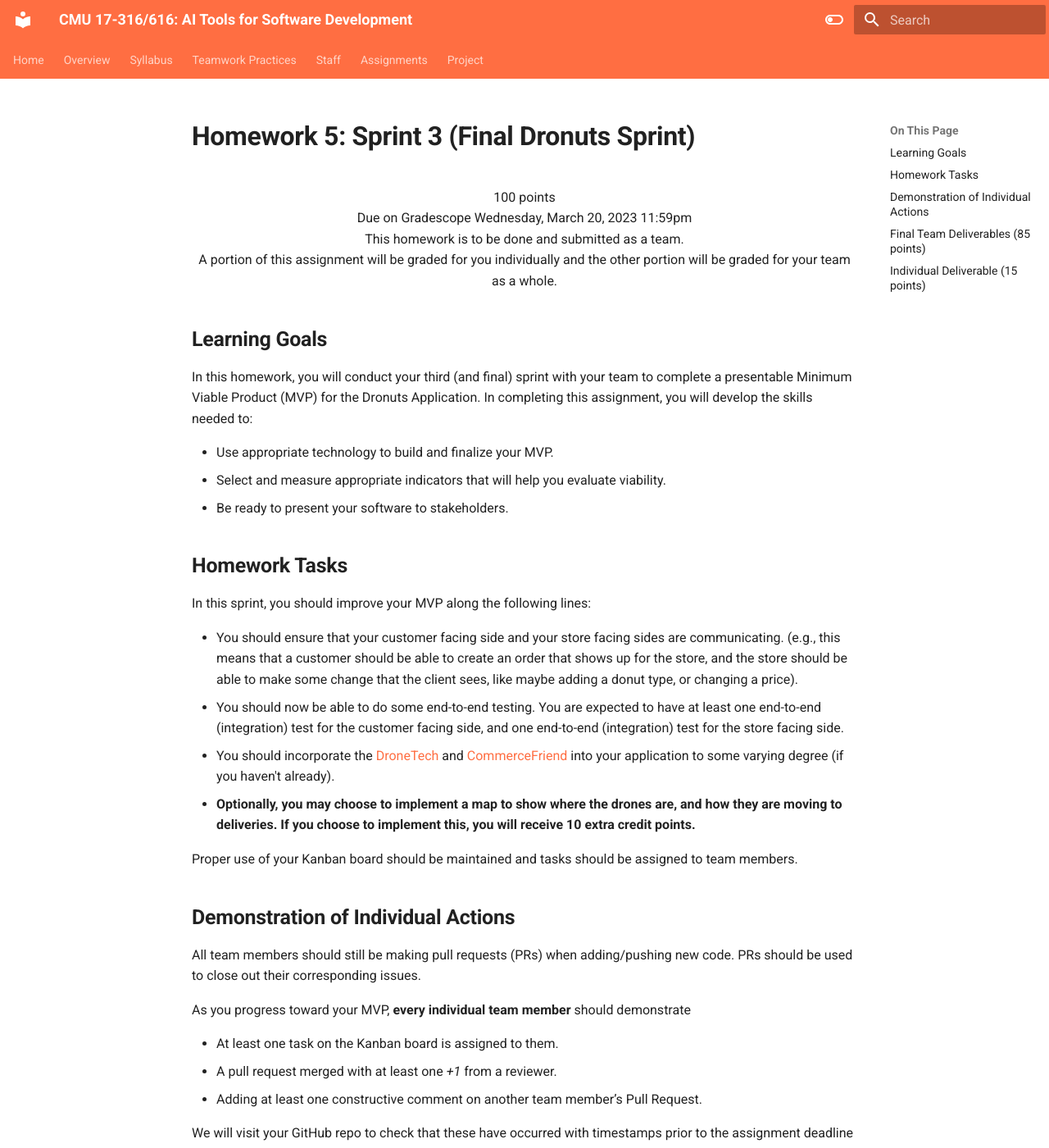
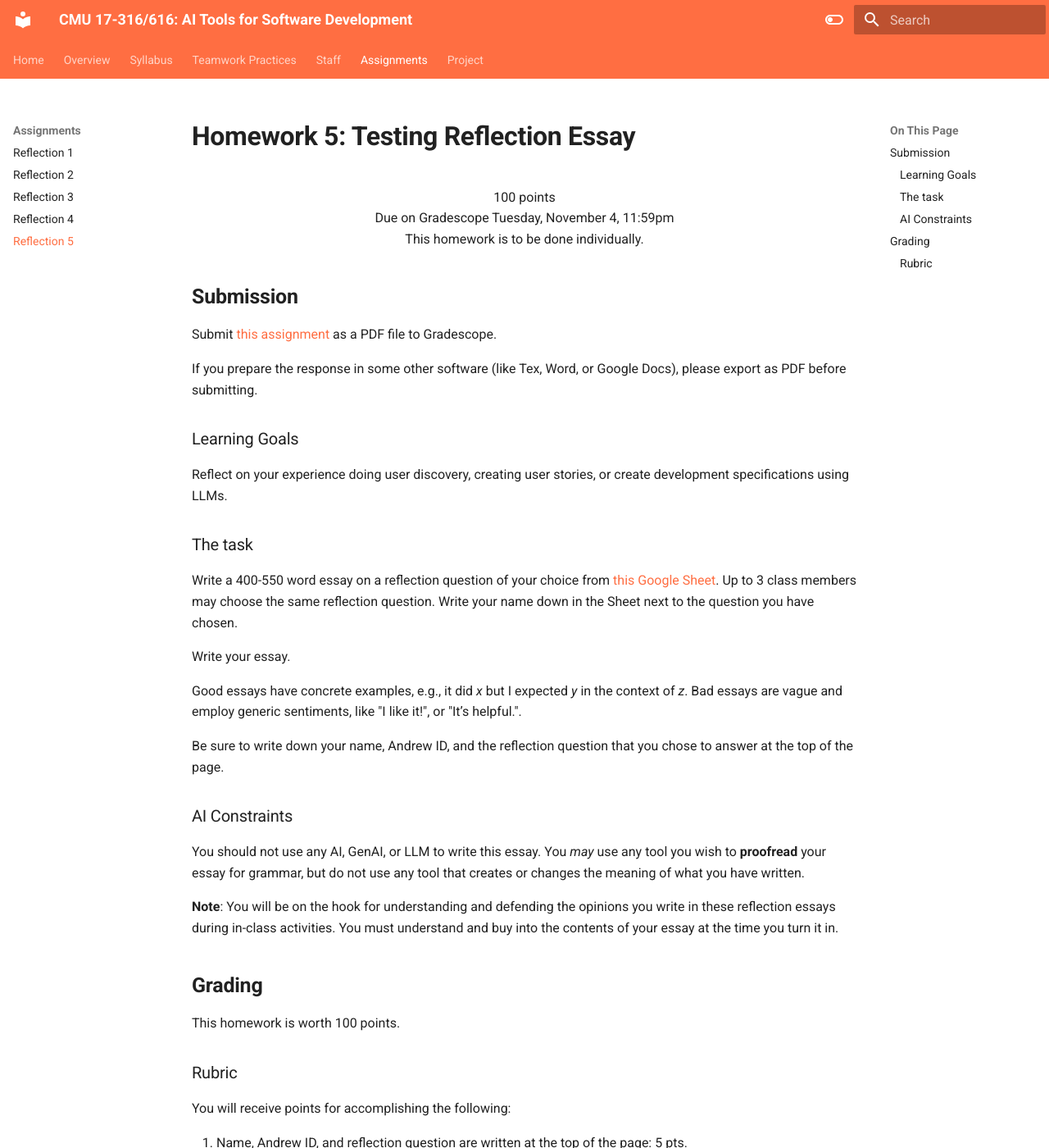
Before and after one commit to AI-Developer-Tools/ai-developer-tools.github.io, an MkDocs documentation site: the page built from docs/assignments/HW5.md, in a window 1280 px wide and 1400 px high. Shown: the whole window at 82% size. Built offline with MkDocs 1.6.1 and Material for MkDocs 9.7.7, drawn with Linux system fonts in a browser that asks for light colours; some of the changed text lies outside the part shown.

Commit message:
Added HW5 and slides.

```diff
--- a/docs/assignments/HW5.md
+++ b/docs/assignments/HW5.md
@@ -1,106 +1,52 @@
 ---
-title: HW5 Sprint 3 (Final Dronuts Sprint)
+title: HW5 Testing Reflection Essay
 ---
 
-# Homework 5: Sprint 3 (Final Dronuts Sprint)
-
+# Homework 5: Testing Reflection Essay
 
 <p style="text-align: center;">
 100 points<br/>
 
-Due on Gradescope Wednesday, March 20, 2023 11:59pm<br/>
+Due on Gradescope Tuesday, November 4, 11:59pm<br/>
 
-This homework is to be done and submitted as a team.<br/>
-
-A portion of this assignment will be graded for you individually and the other
-portion will be graded for your team as a whole.<br/>
+This homework is to be done individually.<br/>
 </p>
 
-## Learning Goals
+## Submission
 
-In this homework, you will conduct your third (and final) sprint with your team
-to complete a presentable Minimum Viable Product (MVP) for the Dronuts
-Application. In completing this assignment, you will develop the skills needed
-to:
+Submit [this assignment](https://www.gradescope.com/courses/1088015/assignments/6596223) as a PDF file to Gradescope.
 
-- Use appropriate technology to build and finalize your MVP.
-- Select and measure appropriate indicators that will help you evaluate
-  viability.
-- Be ready to present your software to stakeholders.
+If you prepare the response in some other software (like Tex, Word, or Google Docs), please export as PDF before submitting.
 
-## Homework Tasks
+### Learning Goals
 
-In this sprint, you should improve your MVP along the following lines:
+Reflect on your experience doing user discovery, creating user stories, or create development specifications using LLMs.
 
-- You should ensure that your customer facing side and your store facing sides
-are communicating. (e.g., this means that a customer should be able to create an
-order that shows up for the store, and the store should be able to make some
-change that the client sees, like maybe adding a donut type, or changing a
-price).
-- You should now be able to do some end-to-end testing. You are expected to have
-at least one end-to-end (integration) test for the customer facing side, and one
-end-to-end (integration) test for the store facing side.
-- You should incorporate the [DroneTech](https://cmu-17-356.github.io/project/drone_api/)
-and [CommerceFriend](https://cmu-17-356.github.io/project/credit_api/) into your
-application to some varying degree (if you haven't already).
-- **Optionally, you may choose to implement a map to show where the drones are,
-and how they are moving to deliveries. If you choose to implement this, you will
-receive 10 extra credit points.**
+### The task
 
-Proper use of your Kanban board should be maintained and tasks should be
-assigned to team members.
+Write a 400-550 word essay on a reflection question of your choice from [this Google Sheet](https://bit.ly/reflection-week-10). Up to 3 class members may choose the same reflection question. Write your name down in the Sheet next to the question you have chosen.
 
-## Demonstration of Individual Actions
+Write your essay.
 
-All team members should still be making pull requests (PRs) when adding/pushing
-new code. PRs should be used to close out their corresponding issues.
+Good essays have concrete examples, e.g., it did *x* but I expected *y* in the context of *z*. Bad essays are vague and employ generic sentiments, like "I like it!", or "It’s helpful.".
 
-As you progress toward your MVP, **every individual team member** should
-demonstrate
+Be sure to write down your name, Andrew ID, and the reflection question that you chose to answer at the top of the page.
 
-- At least one task on the Kanban board is assigned to them.
-- A pull request merged with at least one *+1* from a reviewer.
-- Adding at least one constructive comment on another team member’s Pull Request.
+### AI Constraints
 
-We will visit your GitHub repo to check that these have occurred with timestamps
-prior to the assignment deadline of March 20th. If GitHub fails to show any
-evidence of your work, you will lose points from the individual portion of your
-grade.
+You should not use any AI, GenAI, or LLM to write this essay. You *may* use any tool you wish to **proofread** your essay for grammar, but do not use any tool that creates or changes the meaning of what you have written.
 
-## Final Team Deliverables (85 points)
+**Note**: You will be on the hook for understanding and defending the opinions you write in these reflection essays during in-class activities. You must understand and buy into the contents of your essay at the time you turn it in.
 
-- **Release version 1.0 of your code.**
+## Grading
 
-You have the option of choosing your delivery date for this homework.  To let us
-know your choice, you should [tag a release version](https://docs.github.com/en/repositories/releasing-projects-on-github/managing-releases-in-a-repository)
-of your code in your Github repo.  The timestamp of the release that you create
-will be your delivery date from the perspective of the staff. Regardless, please
-tag a version as 1.0 before 11:59pm March 20th, with or without the optional
-drone map.
+This homework is worth 100 points.
 
-Submit the URL to your release to [Gradescope](https://www.gradescope.com/courses/704199/assignments/4163741).
+### Rubric
 
-## Individual Deliverable (15 points)
+You will receive points for accomplishing the following:
 
-As this is your final sprint for the Dronuts application, you should write a 1-2
-page reflection on your experiences. Some of the points that you should reflect
-upon include the following:
-
-- The project, itself:
-    - How did your project turn out?
-    - Did your team complete everything you expected? Why or why not?
-    - Are you satisfied with its functionality? Why?
-    - Are you satisfied with its quality? Why?
-- Your individual performance:
-    - What new skills did you learn?
-    - What do you wish you had done differently?
-    - What would you have done the same?
-- Your team's performance:
-    - What went well?
-    - What went poorly?
-    - What will you do differently with your next team?
-
-Additionally, you are required to summarize your contributions to the Dronuts
-project, and your perception of the contributions of your teammates.
-
-Upload this document individually to [Gradescope](https://www.gradescope.com/courses/704199/assignments/4163812).
+1. Name, Andrew ID, and reflection question are written at the top of the page: 5 pts.
+1. Essay is between 400-550 words. 10 pts.
+1. Essay answers your reflection question. 20 pts.
+1. Essay contains *meaningful* reflections that derive from your personal experience in this class. 65 pts.
--- a/mkdocs.yml
+++ b/mkdocs.yml
@@ -63,6 +63,7 @@
       - Reflection 2: assignments/HW2.md
       - Reflection 3: assignments/HW3.md
       - Reflection 4: assignments/HW4.md
+      - Reflection 5: assignments/HW5.md
   #    - Homework 2: 'https://github.com/CMU-17-356/cmu-17-356.github.io/raw/refs/heads/main/docs/assignments/hw2.pdf'
   #    - Homework 3: assignments/hw3-25.md
   #    - Homework 4: assignments/hw4-25.md
```
Also changed, not shown: docs/_data/schedule.yaml (+6 -6 lines), 1 other file.
